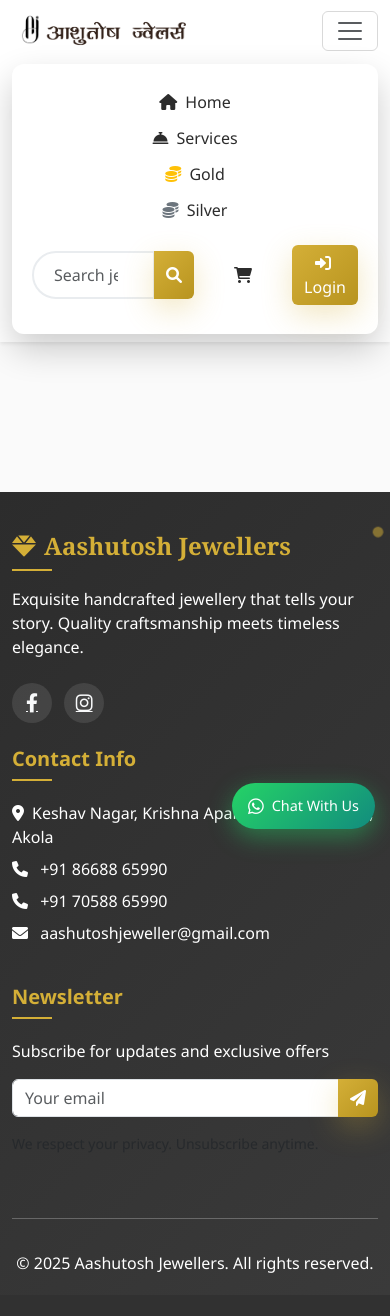
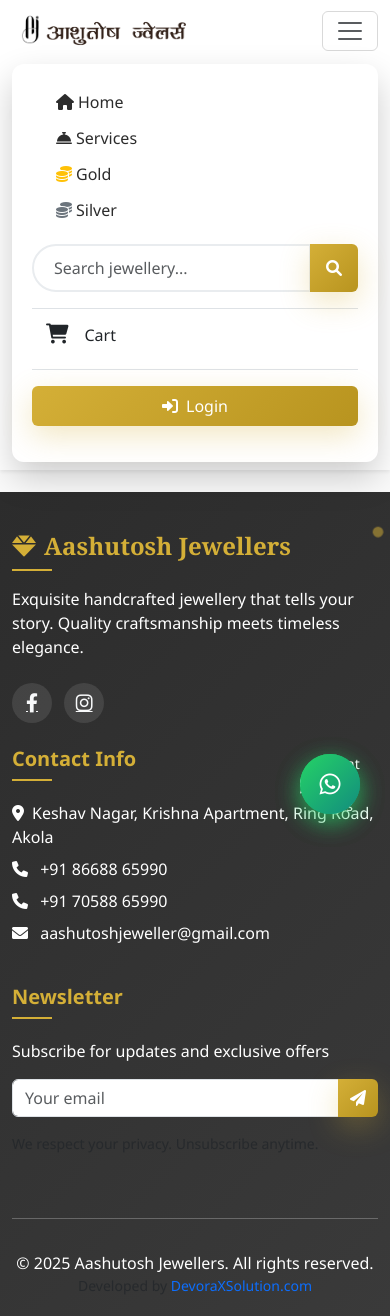
Before and after one commit to Rohitshahare34/jewellery-django, a Django app: page /cart/ in a window 390 px wide, after a click that opens the changed part. Before the commit the page ends 1273 px from the top, so only its background shows below. Run offline with Django 5.2, Linux system fonts and the light colour scheme.

Commit message:
Enhance mobile responsiveness and remove third store image
- Improve mobile Featured Collection layout (2 products per row)
- Reduce text spacing between product descriptions and prices
- Fix square image aspect ratio on mobile devices
- Remove third store image from homepage carousel
- Add mobile dropdown menu functionality
- Enhance navbar responsiveness for mobile devices

```diff
--- a/aashutosh/aashutosh_jewelerys_project/shop/templates/shop/base.html
+++ b/aashutosh/aashutosh_jewelerys_project/shop/templates/shop/base.html
@@ -30,115 +30,118 @@
 
             <!-- Navbar Links -->
             <div class="collapse navbar-collapse" id="navbarNav">
-                <ul class="navbar-nav me-auto mb-2 mb-lg-0">
+                <ul class="navbar-nav mx-auto mb-2 mb-lg-0 align-items-lg-center">
                     <!-- HOME -->
                     <li class="nav-item">
-                        <a class="nav-link" href="{% url 'home' %}">
+                        <a class="nav-link d-flex align-items-center" href="{% url 'home' %}">
                             <i class="fas fa-home me-1"></i> Home
                         </a>
                     </li>
 
                     <!-- SERVICES -->
                     <li class="nav-item">
-                        <a class="nav-link" href="{% url 'services' %}">
+                        <a class="nav-link d-flex align-items-center" href="{% url 'services' %}">
                             <i class="fas fa-concierge-bell me-1"></i> Services
                         </a>
                     </li>
 
                     <!-- GOLD DROPDOWN -->
                     <li class="nav-item dropdown">
-                        <a class="nav-link dropdown-toggle" href="#" id="goldDropdown" role="button" data-bs-toggle="dropdown" aria-expanded="false">
+                        <a class="nav-link dropdown-toggle d-flex align-items-center" href="#" id="goldDropdown" role="button" data-bs-toggle="dropdown" aria-expanded="false">
                             <i class="fas fa-coins me-1 text-warning"></i> Gold
                         </a>
                         <ul class="dropdown-menu" aria-labelledby="goldDropdown">
                             <!-- Submenu: Mangal sutra -->
                             <li class="dropdown-submenu">
-                                <a class="dropdown-item dropdown-toggle" href="#">
+                                <a class="dropdown-item dropdown-toggle d-flex align-items-center" href="#">
                                     <i class="fas fa-heart me-2"></i> Mangal sutra
                                 </a>
                                 <ul class="dropdown-menu">
-                                    <li><a class="dropdown-item" href="{% url 'shop' %}?subcategory=long-mangalsutra">
+                                    <li><a class="dropdown-item d-flex align-items-center" href="{% url 'shop' %}?subcategory=long-mangalsutra">
                                         <i class="fas fa-minus me-2"></i> Long Mangalsutra</a></li>
-                                    <li><a class="dropdown-item" href="{% url 'shop' %}?subcategory=short-mangalsutra">
+                                    <li><a class="dropdown-item d-flex align-items-center" href="{% url 'shop' %}?subcategory=short-mangalsutra">
                                         <i class="fas fa-compress me-2"></i> Short Mangalsutra</a></li>
                                 </ul>
                             </li>
 
-                            <li><a class="dropdown-item" href="{% url 'shop' %}?subcategory=necklace-set">
+                            <li><a class="dropdown-item d-flex align-items-center" href="{% url 'shop' %}?subcategory=necklace-set">
                                 <i class="fas fa-gem me-2"></i> Necklace Set</a></li>
-                            <li><a class="dropdown-item" href="{% url 'shop' %}?subcategory=chain">
+                            <li><a class="dropdown-item d-flex align-items-center" href="{% url 'shop' %}?subcategory=chain">
                                 <i class="fas fa-link me-2"></i> Chain</a></li>
-                            <li><a class="dropdown-item" href="{% url 'shop' %}?subcategory=chain-pendant">
+                            <li><a class="dropdown-item d-flex align-items-center" href="{% url 'shop' %}?subcategory=chain-pendant">
                                 <i class="fas fa-circle me-2"></i> Chain Pendant</a></li>
-                            <li><a class="dropdown-item" href="{% url 'shop' %}?subcategory=earrings">
+                            <li><a class="dropdown-item d-flex align-items-center" href="{% url 'shop' %}?subcategory=earrings">
                                 <i class="fas fa-dot-circle me-2"></i> Earrings</a></li>
-                            <li><a class="dropdown-item" href="{% url 'shop' %}?subcategory=ring">
+                            <li><a class="dropdown-item d-flex align-items-center" href="{% url 'shop' %}?subcategory=ring">
                                 <i class="fas fa-ring me-2"></i> Ring</a></li>
-                            <li><a class="dropdown-item" href="{% url 'shop' %}?subcategory=nath">
+                            <li><a class="dropdown-item d-flex align-items-center" href="{% url 'shop' %}?subcategory=nath">
                                 <i class="fas fa-gem me-2"></i> Nath</a></li>
-                            <li><a class="dropdown-item" href="{% url 'shop' %}?subcategory=womens-bracelet">
+                            <li><a class="dropdown-item d-flex align-items-center" href="{% url 'shop' %}?subcategory=womens-bracelet">
                                 <i class="fas fa-hand-paper me-2"></i> Womens Bracelet / Kada</a></li>
-                            <li><a class="dropdown-item" href="{% url 'shop' %}?subcategory=mens-bracelet">
+                            <li><a class="dropdown-item d-flex align-items-center" href="{% url 'shop' %}?subcategory=mens-bracelet">
                                 <i class="fas fa-hand-rock me-2"></i> Mens Bracelet / Kada</a></li>
-                            <li><a class="dropdown-item" href="{% url 'shop' %}?subcategory=bangles">
+                            <li><a class="dropdown-item d-flex align-items-center" href="{% url 'shop' %}?subcategory=bangles">
                                 <i class="fas fa-circle-notch me-2"></i> Bangles</a></li>
                         </ul>
                     </li>
 
                     <!-- SILVER DROPDOWN -->
                     <li class="nav-item dropdown">
-                        <a class="nav-link dropdown-toggle" href="#" id="silverDropdown" role="button" data-bs-toggle="dropdown" aria-expanded="false">
+                        <a class="nav-link dropdown-toggle d-flex align-items-center" href="#" id="silverDropdown" role="button" data-bs-toggle="dropdown" aria-expanded="false">
                             <i class="fas fa-coins me-1 text-secondary"></i> Silver
                         </a>
                         <ul class="dropdown-menu" aria-labelledby="silverDropdown">
-                            <li><a class="dropdown-item" href="{% url 'shop' %}?subcategory=sterling-silver-mangalsutra">
+                            <li><a class="dropdown-item d-flex align-items-center" href="{% url 'shop' %}?subcategory=sterling-silver-mangalsutra">
                                 <i class="fas fa-heart me-2"></i> Sterling Silver Mangalsutra</a></li>
-                            <li><a class="dropdown-item" href="{% url 'shop' %}?subcategory=silver-chain-set">
+                            <li><a class="dropdown-item d-flex align-items-center" href="{% url 'shop' %}?subcategory=silver-chain-set">
                                 <i class="fas fa-gem me-2"></i> Silver Chain Set</a></li>
-                            <li><a class="dropdown-item" href="{% url 'shop' %}?subcategory=silver-bracelet">
+                            <li><a class="dropdown-item d-flex align-items-center" href="{% url 'shop' %}?subcategory=silver-bracelet">
                                 <i class="fas fa-hand-paper me-2"></i> Silver Bracelet</a></li>
-                            <li><a class="dropdown-item" href="{% url 'shop' %}?subcategory=silver-ring">
+                            <li><a class="dropdown-item d-flex align-items-center" href="{% url 'shop' %}?subcategory=silver-ring">
                                 <i class="fas fa-ring me-2"></i> Silver Ring</a></li>
-                            <li><a class="dropdown-item" href="{% url 'shop' %}?subcategory=silver-payal">
+                            <li><a class="dropdown-item d-flex align-items-center" href="{% url 'shop' %}?subcategory=silver-payal">
                                 <i class="fas fa-shoe-prints me-2"></i> Silver Payal</a></li>
-                            <li><a class="dropdown-item" href="{% url 'shop' %}?subcategory=silver-toering">
+                            <li><a class="dropdown-item d-flex align-items-center" href="{% url 'shop' %}?subcategory=silver-toering">
                                 <i class="fas fa-shoe-prints me-2"></i> Silver Toering</a></li>
-                            <li><a class="dropdown-item" href="{% url 'shop' %}?subcategory=silver-kada">
+                            <li><a class="dropdown-item d-flex align-items-center" href="{% url 'shop' %}?subcategory=silver-kada">
                                 <i class="fas fa-hand-rock me-2"></i> Silver Kada</a></li>
-                            <li><a class="dropdown-item" href="{% url 'shop' %}?subcategory=silver-ladies-ring">
+                            <li><a class="dropdown-item d-flex align-items-center" href="{% url 'shop' %}?subcategory=silver-ladies-ring">
                                 <i class="fas fa-ring me-2"></i> Silver Ladies Ring</a></li>
                         </ul>
                     </li>
                 </ul>
 
-                <!-- Right Side -->
-                <div class="d-flex align-items-center">
+                <!-- Right Side UI Fix for Mobile & Desktop -->
+                <div class="d-flex flex-column flex-lg-row align-items-start align-items-lg-center justify-content-lg-end gap-2 gap-lg-4 mt-3 mt-lg-0 pb-3 pb-lg-0" style="flex: 0 0 auto;">
                     <!-- Search -->
-                    <form class="search-form me-3" method="GET" action="{% url 'shop' %}">
+                    <form class="search-form w-100 m-0 mb-2 mb-lg-0" style="max-width: 350px;" method="GET" action="{% url 'shop' %}">
                         <div class="input-group">
                             <input class="form-control" type="search" name="q" placeholder="Search jewellery..." aria-label="Search">
-                            <button class="btn btn-gold" type="submit"><i class="fas fa-search"></i></button>
+                            <button class="btn btn-gold px-3" type="submit"><i class="fas fa-search"></i></button>
                         </div>
                     </form>
 
                     <!-- Cart -->
-                    <div class="nav-item me-3">
-                        <a class="nav-link position-relative" href="{% url 'cart' %}">
-                            <i class="fas fa-shopping-cart"></i>
-                            {% if cart_items_count > 0 %}
-                            <span class="position-absolute top-0 start-100 translate-middle badge rounded-pill bg-danger cart-badge">
-                                {{ cart_items_count }}
-                            </span>
-                            {% endif %}
+                    <div class="nav-item w-100 w-lg-auto border-top border-lg-0 pt-2 pt-lg-0">
+                        <a class="nav-link d-flex align-items-center py-2 px-1 px-lg-2 m-0" href="{% url 'cart' %}">
+                            <div class="position-relative me-3">
+                                <i class="fas fa-shopping-cart fs-5 text-dark"></i>
+                                {% if cart_items_count > 0 %}
+                                <span class="position-absolute top-0 start-100 translate-middle badge rounded-pill bg-danger" style="font-size: 0.65rem;">
+                                    {{ cart_items_count }}
+                                </span>
+                                {% endif %}
+                            </div>
+                            <span class="fs-6 fw-medium text-dark">Cart</span>
                         </a>
                     </div>
 
-                    <!-- User Dropdown -->
+                    <!-- User Dropdown & Login -->
                     {% if user.is_authenticated %}
-                    <div class="nav-item dropdown">
-                        <a class="nav-link dropdown-toggle d-flex align-items-center" href="#" id="userDropdown" role="button" data-bs-toggle="dropdown">
-                            <i class="fas fa-user-circle me-2"></i>
-                            <span>{{ user.username }}</span>
+                    <div class="nav-item dropdown w-100 w-lg-auto border-top border-lg-0 pt-2 pt-lg-0">
+                        <a class="nav-link dropdown-toggle d-flex align-items-center py-2 px-1 px-lg-2 m-0" href="#" id="userDropdown" role="button" data-bs-toggle="dropdown">
+                            <i class="fas fa-user-circle fs-5 text-dark me-3"></i>
+                            <span class="fs-6 fw-medium text-dark">{{ user.username }}</span>
                         </a>
                         <ul class="dropdown-menu dropdown-menu-end" aria-labelledby="userDropdown">
                             <li><a class="dropdown-item" href="{% url 'profile' %}"><i class="fas fa-user me-2"></i> My Account</a></li>
@@ -157,9 +160,9 @@
                         </ul>
                     </div>
                     {% else %}
-                    <div class="nav-item">
-                        <a class="btn btn-gold" href="{% url 'login' %}">
-                            <i class="fas fa-sign-in-alt me-1"></i> Login
+                    <div class="nav-item w-100 w-lg-auto border-top border-lg-0 pt-3 pt-lg-0 mt-2 mt-lg-0">
+                        <a class="btn btn-gold d-flex align-items-center justify-content-center px-4 py-2 w-100 w-lg-auto" href="{% url 'login' %}">
+                            <i class="fas fa-sign-in-alt me-2"></i> <span class="fw-medium">Login</span>
                         </a>
                     </div>
                     {% endif %}
@@ -231,6 +234,7 @@
             <hr class="my-4 bg-light opacity-10">
             <div class="text-center pt-2">
                 <p class="mb-0">&copy; 2025 Aashutosh Jewellers. All rights reserved.</p>
+                <p class="mb-0 small text-muted">Developed by <a href="https://devoraxsolution.com" target="_blank" class="text-gold text-decoration-none">DevoraXSolution.com</a></p>
             </div>
         </div>
     </footer>
@@ -341,6 +345,74 @@
         });
     </script>
 
+    <!-- WhatsApp Floating Button - Desktop with Text, Mobile Icon Only -->
+    <a href="https://wa.me/9188668865990"
+       target="_blank"
+       class="whatsapp-float"
+       title="Chat with us on WhatsApp">
+        <i class="fab fa-whatsapp"></i>
+        <span class="whatsapp-text">Chat with us</span>
+    </a>
+
+    <style>
+        .whatsapp-float {
+            position: fixed;
+            bottom: 30px;
+            right: 30px;
+            background-color: #25d366;
+            color: white;
+            border-radius: 50px;
+            text-align: center;
+            font-size: 14px;
+            box-shadow: 0 4px 12px rgba(0, 0, 0, 0.3);
+            z-index: 1000;
+            display: flex; /* Show by default */
+            align-items: center;
+            justify-content: center;
+            text-decoration: none;
+            transition: all 0.3s ease;
+            padding: 0 15px;
+            min-width: 160px;
+            height: 50px;
+        }
+
+        .whatsapp-float:hover {
+            background-color: #128C7E;
+            transform: scale(1.05);
+            box-shadow: 0 6px 20px rgba(0, 0, 0, 0.4);
+        }
+
+        .whatsapp-float i {
+            font-size: 18px;
+            margin-right: 8px;
+        }
+
+        .whatsapp-text {
+            font-family: 'Segoe UI', Tahoma, Geneva, Verdana, sans-serif;
+            font-weight: 500;
+        }
+
+        /* Mobile: Icon only, smaller size */
+        @media (max-width: 768px) {
+            .whatsapp-float {
+                width: 60px;
+                height: 60px;
+                min-width: 60px;
+                padding: 0;
+                border-radius: 50%;
+            }
+
+            .whatsapp-float i {
+                font-size: 24px;
+                margin-right: 0;
+            }
+
+            .whatsapp-text {
+                display: none;
+            }
+        }
+    </style>
+
     {% block extra_scripts %}{% endblock %}
 
 
```
Also changed, not shown: aashutosh/aashutosh_jewelerys_project/shop/static/shop/css/home.css (line endings or trailing spaces).
